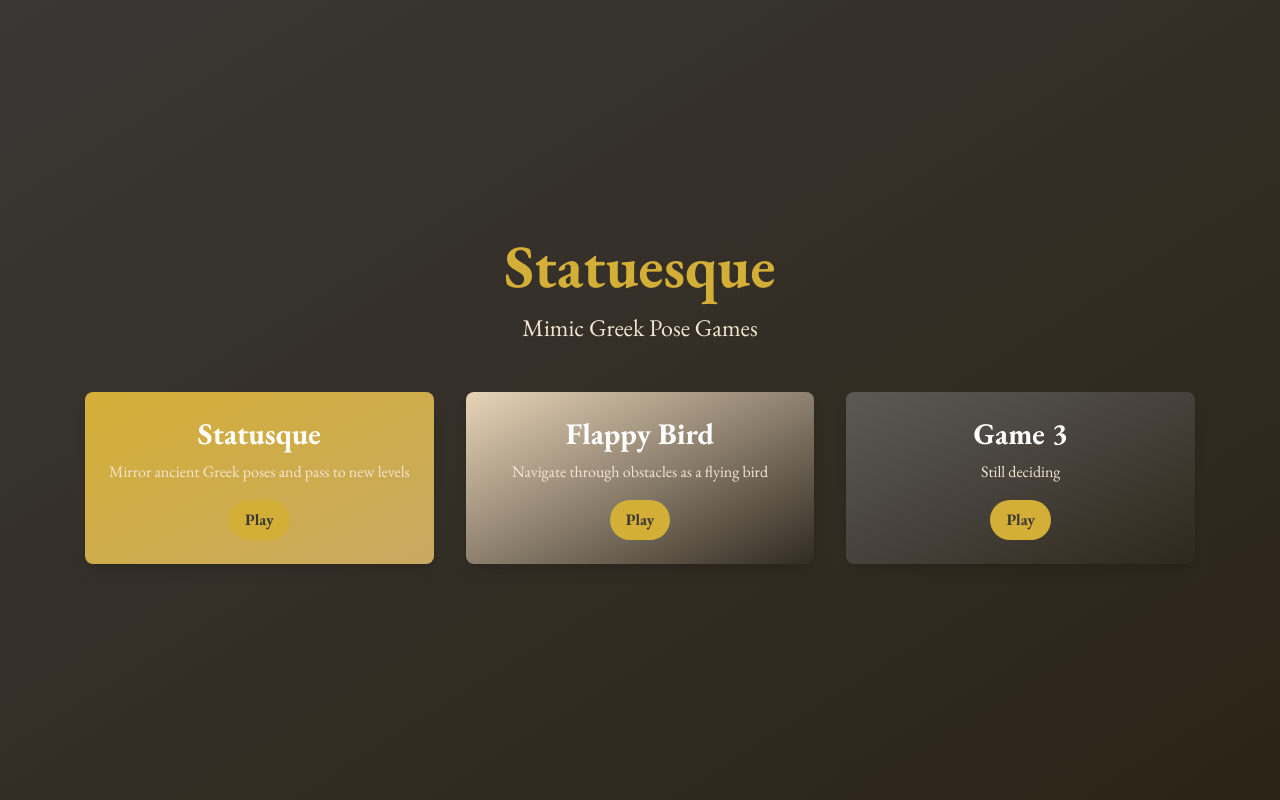
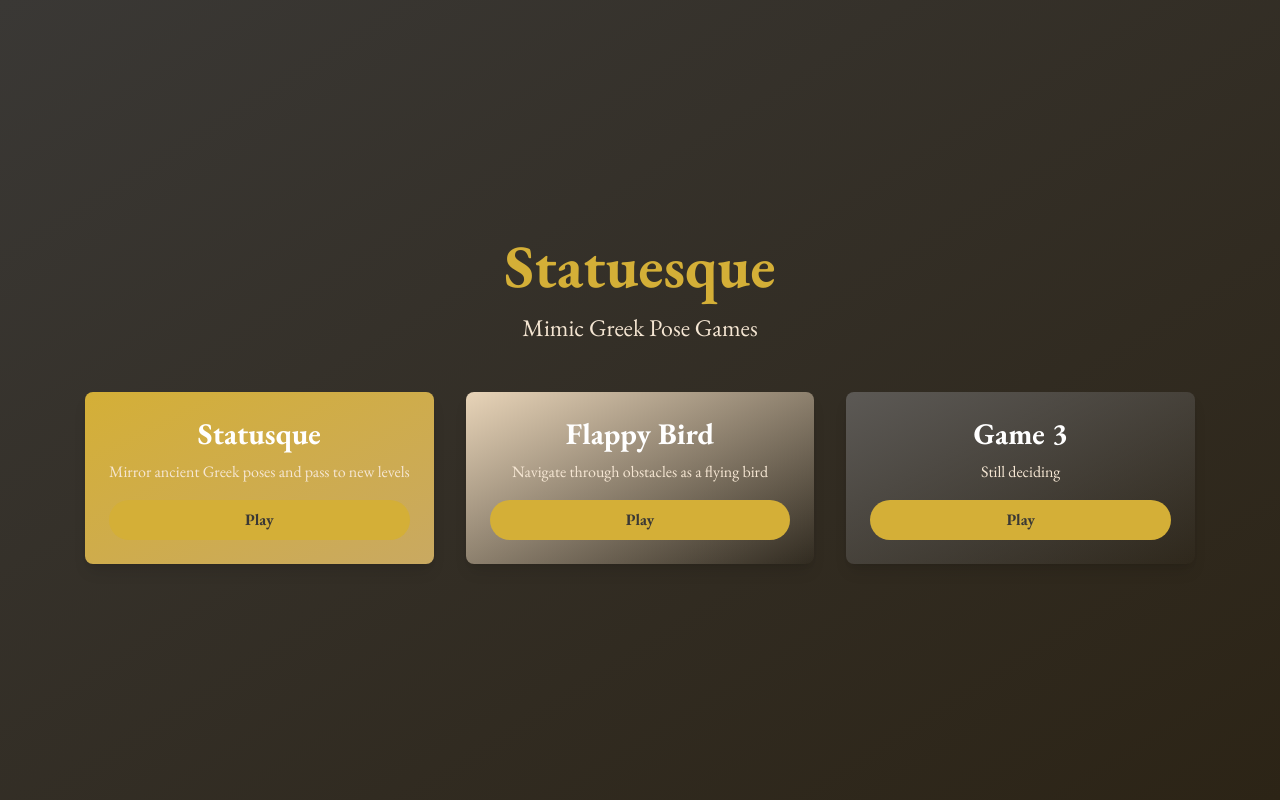
Before and after one commit to afia-ava/mediapipe, a React (Vite) app: page / in a window 1280 px wide. Built offline with nearby package versions, Linux system fonts and the light colour scheme.

Commit message:
fixed index css + tw config

```diff
--- a/src/game/flappy-bird/FlappyBird.tsx
+++ b/src/game/flappy-bird/FlappyBird.tsx
@@ -1,4 +1,5 @@
 import { useState } from "react";
+import GamePage from "./GamePage";
 
 export default function FlappyBird() {
     const [gameState, setGameState] = useState("menu");
@@ -28,11 +29,7 @@ export default function FlappyBird() {
                     <button onClick={() => setGameState("playing")}>Start Game</button>
                 </div>
             )}
-            {gameState === "playing" && (
-                <div style={{ textAlign: "center", paddingTop: "100px", color: "white" }}>
-                    <p>Game will load here</p>
-                </div>
-            )}
+            {gameState === "playing" && <GamePage onGameOver={handleGameOver} />}
             {gameState === "gameover" && (
                 <div style={{ textAlign: "center", paddingTop: "100px", color: "white" }}>
                     <h1>Game Over</h1>
--- a/src/game/statuesque/Leaderboard.tsx
+++ b/src/game/statuesque/Leaderboard.tsx
@@ -1,5 +1,5 @@
 import { useState, useEffect } from 'react'
-import { getLeaderboard, supabase, type LeaderboardEntry } from '../../lib/supabase'
+import { supabase } from '../../lib/supabase'
 
 type Score = {
   id: number;
--- a/src/game/statuesque/Statuesque.tsx
+++ b/src/game/statuesque/Statuesque.tsx
@@ -1,7 +1,7 @@
 import { useState } from "react";
 import PoseGame from "./PoseGame";
 import { Leaderboard } from "./Leaderboard";
-
+import "./GamePage.css";
 
 export default function GamePage() {
   const [showIntro, setShowIntro] = useState(true);
--- a/src/page/HomePage.tsx
+++ b/src/page/HomePage.tsx
@@ -36,7 +36,7 @@ export default function HomePage() {
                     <Link
                         key={game.title}
                         to={game.route}
-                        className={`block p-6 rounded-lg shadow-lg text-center text-white font-serif bg-gradient-to-br ${game.color} transform transition-transform hover:scale-105 cursor-pointer`}
+                        className={`block p-6 rounded-lg shadow-lg text-center text-white font-serif bg-gradient-to-br ${game.color} transform transition-transform hover:scale-105`}
                     >
                         <h2 className="text-3xl font-bold mb-2">
                             {game.title}
@@ -44,7 +44,7 @@ export default function HomePage() {
                         <p className="text-papyrus-light mb-4 font-serif">
                             {game.description}
                         </p>
-                        <div className="bg-gold text-stone-dark font-bold py-2 px-4 rounded-full hover:bg-gold-light transition-colors inline-block">
+                        <div className="bg-gold text-stone-dark font-bold py-2 px-4 rounded-full hover:bg-gold-light transition-colors">
                             Play
                         </div>
                     </Link>
```
